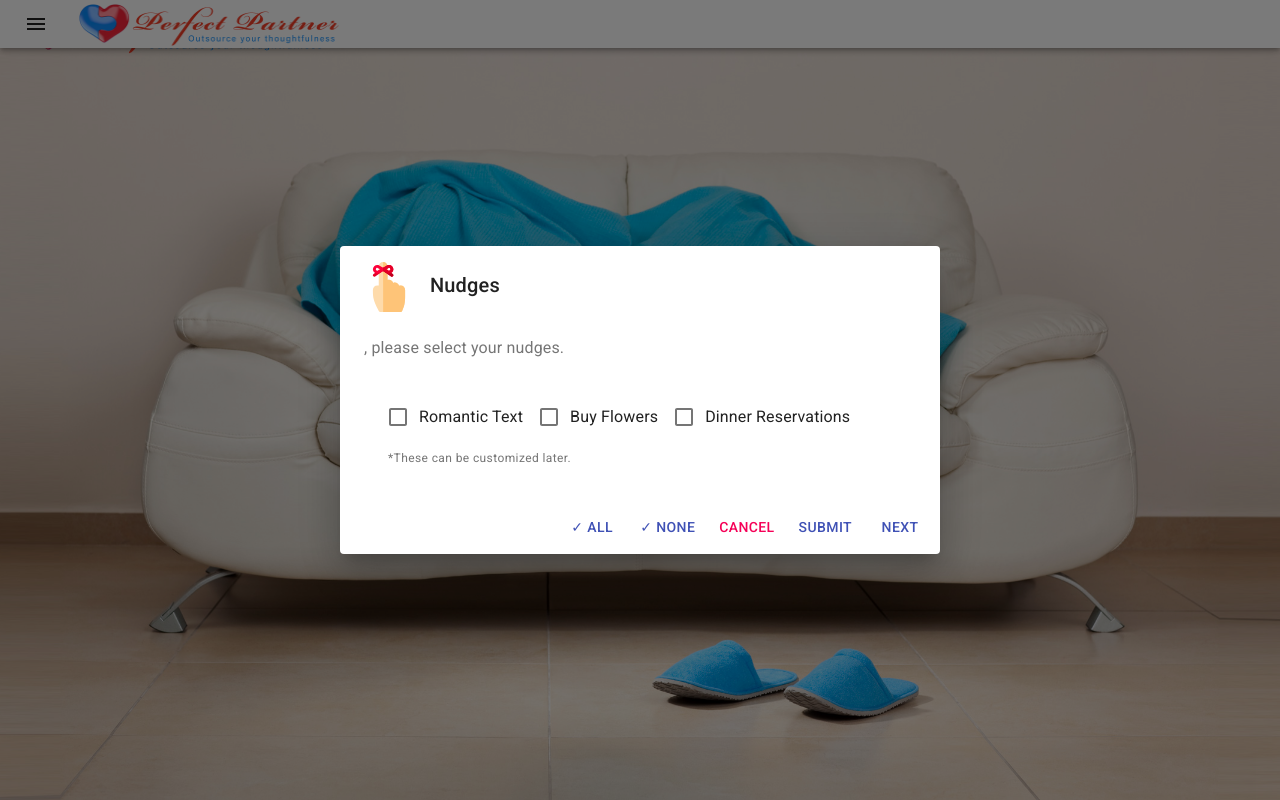
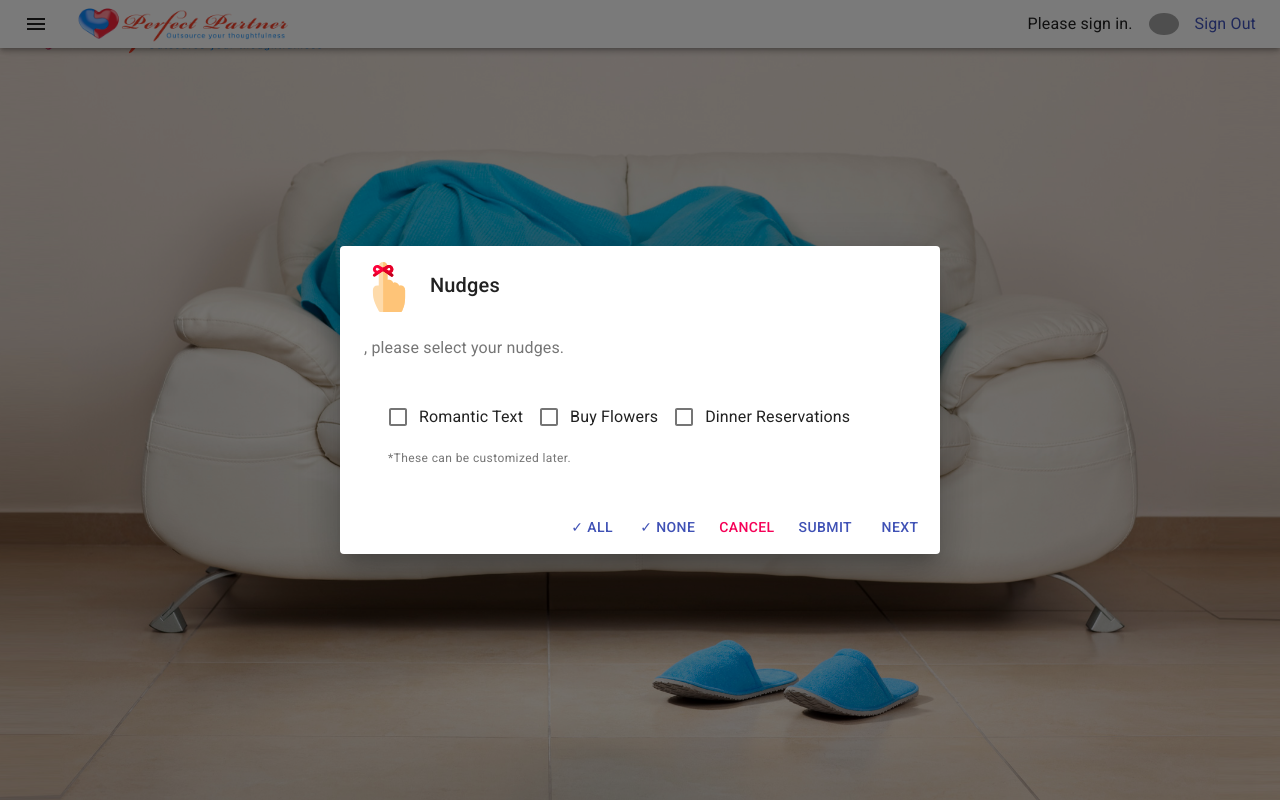
Before and after one commit to petercolella/perfect-partner, a React (Create React App) app in the folder client/: page /nudges in a window 1280 px wide. Built offline with nearby package versions, Linux system fonts and the light colour scheme; grey boxes are pictures that could not be loaded; the HTML template or start-up script is replaced by a standard one.

Commit message:
adds user name, image, and signOut button to NavBar

```diff
--- a/client/src/components/NavBar/index.js
+++ b/client/src/components/NavBar/index.js
@@ -2,6 +2,7 @@ import React from 'react';
 import { makeStyles } from '@material-ui/core/styles';
 import AppBar from '@material-ui/core/AppBar';
 import Grid from '@material-ui/core/Grid';
+import MuiLink from '@material-ui/core/Link';
 import Toolbar from '@material-ui/core/Toolbar';
 import Typography from '@material-ui/core/Typography';
 import IconButton from '@material-ui/core/IconButton';
@@ -11,13 +12,24 @@ const useStyles = makeStyles(theme => ({
   root: {
     flexGrow: 1
   },
+  login: {
+    display: 'flex'
+  },
+  pushLeft: {
+    marginLeft: theme.spacing(2)
+  },
+  pushRight: {
+    marginRight: theme.spacing(2)
+  },
   menuButton: {
     marginRight: theme.spacing(2)
   }
 }));
 
-const NavBar = () => {
+const NavBar = props => {
   const classes = useStyles();
+
+  const { user, signOut } = props;
 
   return (
     <div className={classes.root}>
@@ -31,10 +43,29 @@ const NavBar = () => {
             <MenuIcon />
           </IconButton>
           <Grid container>
-            <Grid item xs={12} md={3}>
+            <Grid item xs={4} md={3}>
               <img id="header-img" alt="logo" src="/img/logo_p.png" />
             </Grid>
           </Grid>
+          <div className={classes.login}>
+            <Typography
+              className={classes.pushRight}
+              variant="subtitle1"
+              noWrap>
+              {user.name ? user.name : <span>Please sign in.</span>}
+            </Typography>
+            <img
+              className={classes.img}
+              id="avatar-image-header"
+              alt="User"
+              src={user.imageUrl}
+            />
+            <Typography className={classes.pushLeft} noWrap>
+              <MuiLink component="button" variant="subtitle1" onClick={signOut}>
+                Sign Out
+              </MuiLink>
+            </Typography>
+          </div>
         </Toolbar>
       </AppBar>
     </div>
--- a/client/src/styles.css
+++ b/client/src/styles.css
@@ -128,7 +128,7 @@ body {
 #avatar-image-header {
   border-radius: 50%;
   width: 30px;
-  /* height: 48px; */
+  margin: auto;
 }
 
 .helper {
```
